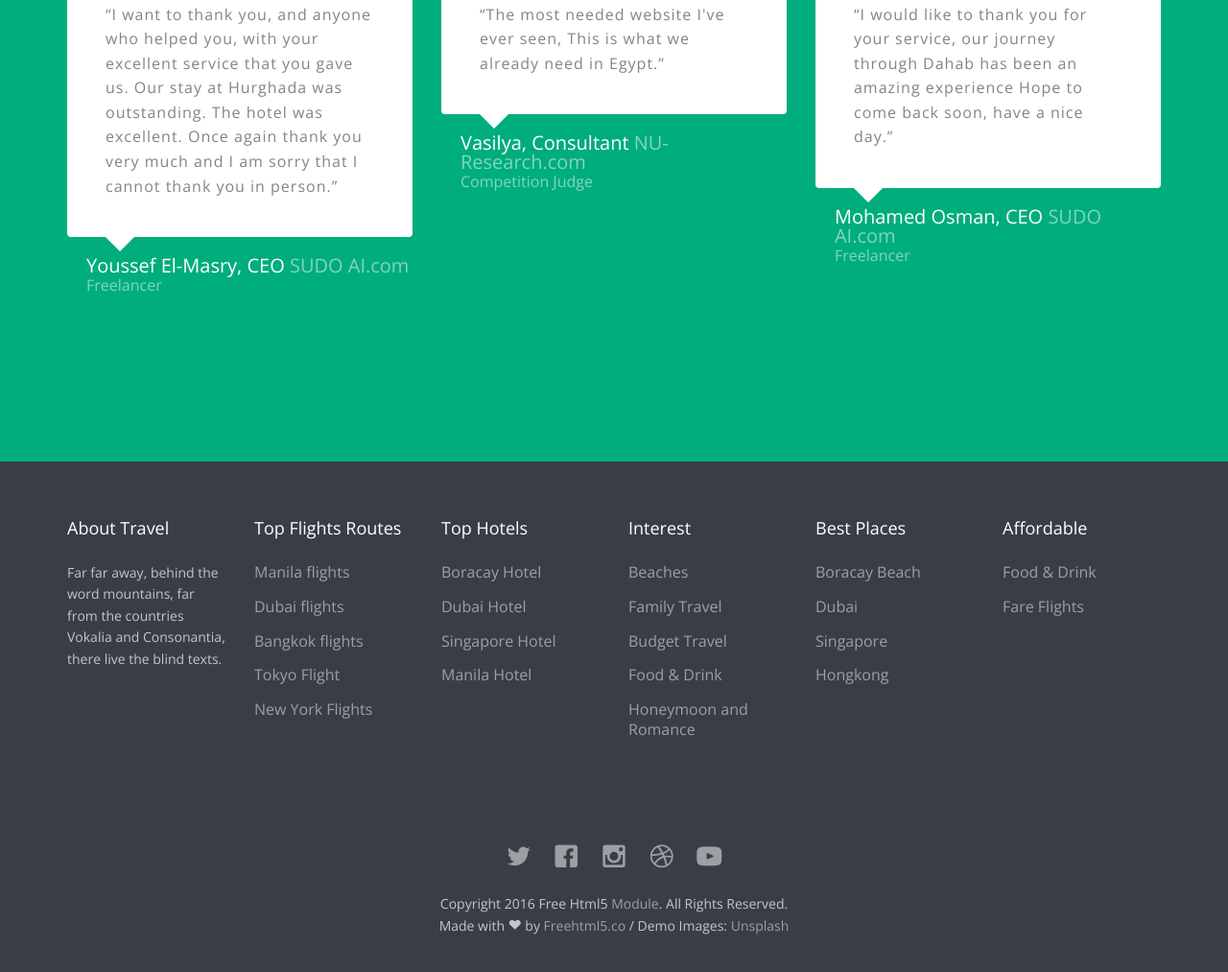
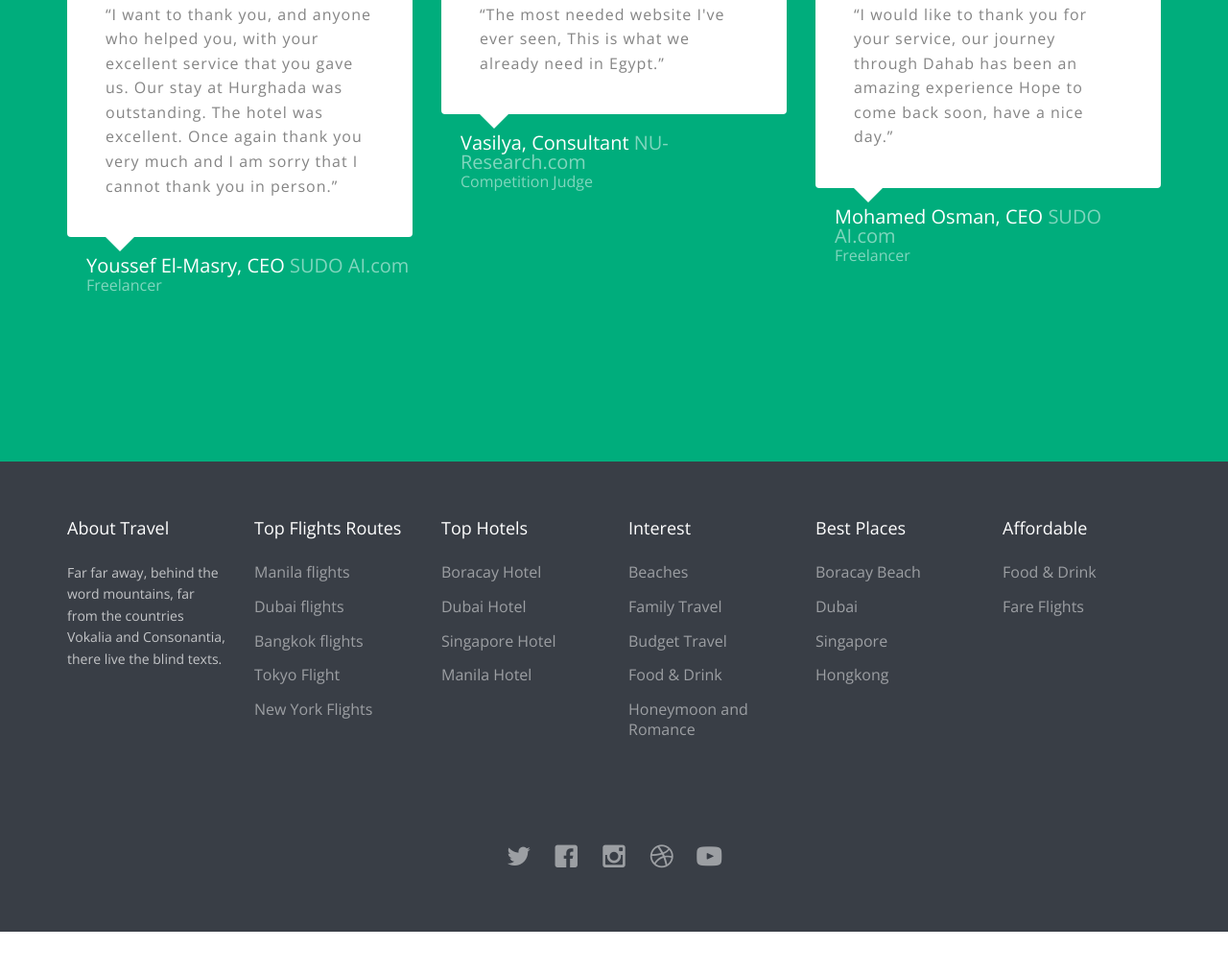
Before and after one commit to MohamedOzmanly/ClassicVacation, a plain HTML site: page hotel.html in a window 1280 px wide. Shown: the part 2794-3807 px from the top of the page at 96% size. After the commit the page ends 3765 px from the top, so only its background shows below. Drawn offline with nearby package versions, Linux system fonts and the light colour scheme; files whose address does not match are found by name.

Commit message:
Update hotel.html

```diff
--- a/hotel.html
+++ b/hotel.html
@@ -7,25 +7,9 @@
 	<head>
 	<meta charset="utf-8">
 	<meta http-equiv="X-UA-Compatible" content="IE=edge">
-	<title>Travel &mdash; 100% Free Fully Responsive HTML5 Template by FREEHTML5.co</title>
+	<title>Travel</title>
 	<meta name="viewport" content="width=device-width, initial-scale=1">
-	<meta name="description" content="Free HTML5 Template by FREEHTML5.CO" />
-	<meta name="keywords" content="free html5, free template, free bootstrap, html5, css3, mobile first, responsive" />
-	<meta name="author" content="FREEHTML5.CO" />
 
-  <!--
-	//////////////////////////////////////////////////////
-
-	FREE HTML5 TEMPLATE
-	DESIGNED & DEVELOPED by FREEHTML5.CO
-
-	Website: 		http://freehtml5.co/
-	Email: 			info@freehtml5.co
-	Twitter: 		http://twitter.com/fh5co
-	Facebook: 		https://www.facebook.com/fh5co
-
-	//////////////////////////////////////////////////////
-	 -->
 
   	<!-- Facebook and Twitter integration -->
 	<meta property="og:title" content=""/>
@@ -339,7 +323,6 @@
 								<a href="#"><i class="icon-dribbble2"></i></a>
 								<a href="#"><i class="icon-youtube"></i></a>
 							</p>
-							<p>Copyright 2016 Free Html5 <a href="#">Module</a>. All Rights Reserved. <br>Made with <i class="icon-heart3"></i> by <a href="http://freehtml5.co/" target="_blank">Freehtml5.co</a> / Demo Images: <a href="https://unsplash.com/" target="_blank">Unsplash</a></p>
 						</div>
 					</div>
 				</div>
```
